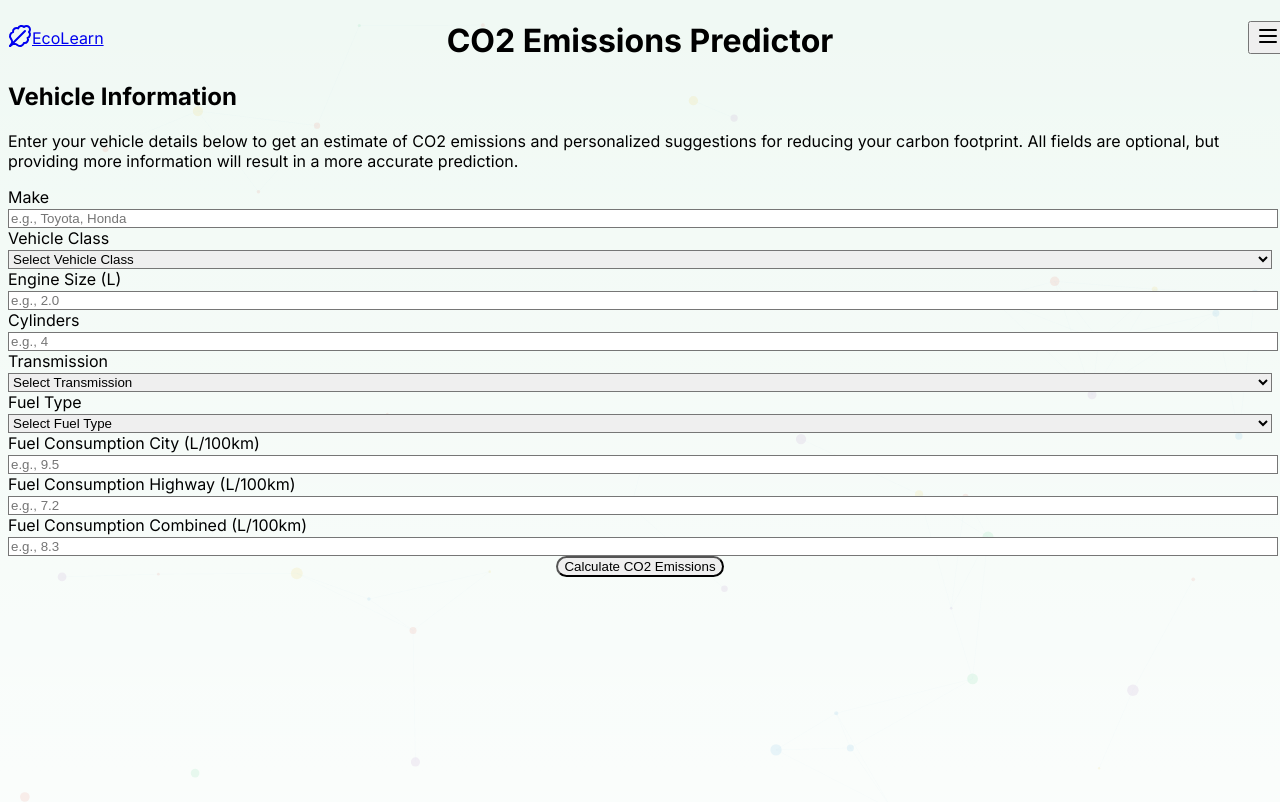
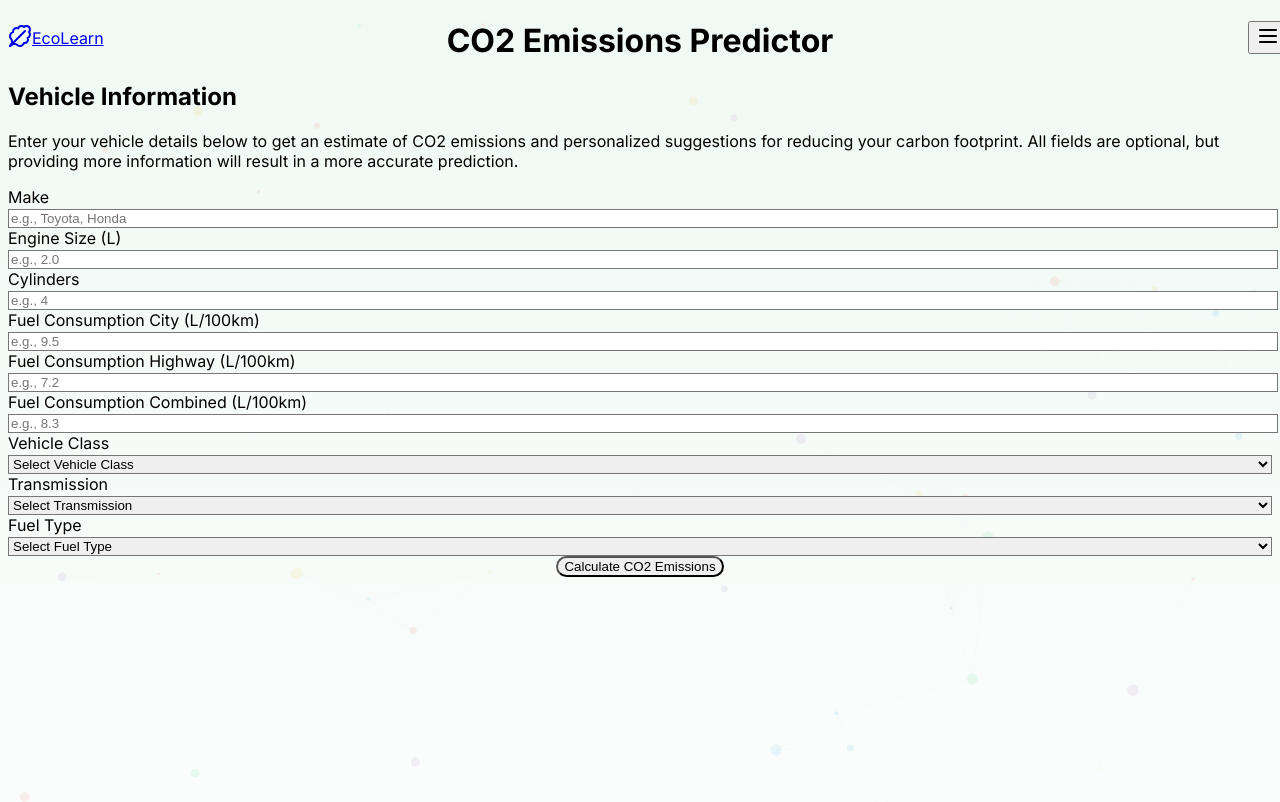
Before and after one commit to Zezo-Elkafoury/ecoeducation, a Next.js app: page /predictor in a window 1280 px wide. Shown: the top 802 px of the page. Built offline with nearby package versions, Linux system fonts and the light colour scheme.

Commit message:
Update CO2Form.tsx

```diff
--- a/components/co2/CO2Form.tsx
+++ b/components/co2/CO2Form.tsx
@@ -33,21 +33,34 @@ export default function CO2Form({ onSubmit, isLoading }: CO2FormProps) {
   return (
     <form onSubmit={handleSubmit} className="space-y-6">
       <div className="grid grid-cols-1 md:grid-cols-2 gap-6">
-        <div>
-          <label htmlFor="Make" className="block text-sm font-medium text-gray-700 mb-1">
-            Make
-          </label>
-          <input
-            type="text"
-            id="Make"
-            name="Make"
-            value={formData.Make}
-            onChange={handleChange}
-            className="w-full px-4 py-2 border border-gray-300 rounded-md focus:outline-none focus:ring-2 focus:ring-green-500"
-            placeholder="e.g., Toyota, Honda"
-          />
-        </div>
+        {[
+          { label: "Make", id: "Make", type: "text", placeholder: "e.g., Toyota, Honda" },
+          { label: "Engine Size (L)", id: "Engine_Size", type: "number", placeholder: "e.g., 2.0" },
+          { label: "Cylinders", id: "Cylinders", type: "number", placeholder: "e.g., 4" },
+          { label: "Fuel Consumption City (L/100km)", id: "Fuel_Consumption_City", type: "number", placeholder: "e.g., 9.5" },
+          { label: "Fuel Consumption Highway (L/100km)", id: "Fuel_Consumption_Hwy", type: "number", placeholder: "e.g., 7.2" },
+          { label: "Fuel Consumption Combined (L/100km)", id: "Fuel_Consumption_Comb", type: "number", placeholder: "e.g., 8.3" }
+        ].map((field) => (
+          <div key={field.id}>
+            <label htmlFor={field.id} className="block text-sm font-medium text-gray-700 mb-1">
+              {field.label}
+            </label>
+            <input
+              type={field.type}
+              id={field.id}
+              name={field.id}
+              value={formData[field.id as keyof FormData] || ""}
+              onChange={handleChange}
+              step={field.type === "number" ? "0.1" : undefined}
+              min={field.type === "number" ? "1" : undefined}
+              max={field.type === "number" ? "30" : undefined}
+              className="w-full px-4 py-2 border border-gray-300 rounded-md focus:outline-none focus:ring-2 focus:ring-green-500 bg-white text-black placeholder-gray-400"
+              placeholder={field.placeholder}
+            />
+          </div>
+        ))}
 
+        {/* Dropdown Fields */}
         <div>
           <label htmlFor="Vehicle_Class" className="block text-sm font-medium text-gray-700 mb-1">
             Vehicle Class
@@ -57,7 +70,7 @@ export default function CO2Form({ onSubmit, isLoading }: CO2FormProps) {
             name="Vehicle_Class"
             value={formData.Vehicle_Class}
             onChange={handleChange}
-            className="w-full px-4 py-2 border border-gray-300 rounded-md focus:outline-none focus:ring-2 focus:ring-green-500"
+            className="w-full px-4 py-2 border border-gray-300 rounded-md focus:outline-none focus:ring-2 focus:ring-green-500 bg-white text-black"
           >
             <option value="">Select Vehicle Class</option>
             <option value="SUV">SUV</option>
@@ -70,41 +83,6 @@ export default function CO2Form({ onSubmit, isLoading }: CO2FormProps) {
         </div>
 
         <div>
-          <label htmlFor="Engine_Size" className="block text-sm font-medium text-gray-700 mb-1">
-            Engine Size (L)
-          </label>
-          <input
-            type="number"
-            id="Engine_Size"
-            name="Engine_Size"
-            value={formData.Engine_Size}
-            onChange={handleChange}
-            step="0.1"
-            min="0.5"
-            max="10"
-            className="w-full px-4 py-2 border border-gray-300 rounded-md focus:outline-none focus:ring-2 focus:ring-green-500"
-            placeholder="e.g., 2.0"
-          />
-        </div>
-
-        <div>
-          <label htmlFor="Cylinders" className="block text-sm font-medium text-gray-700 mb-1">
-            Cylinders
-          </label>
-          <input
-            type="number"
-            id="Cylinders"
-            name="Cylinders"
-            value={formData.Cylinders}
-            onChange={handleChange}
-            min="3"
-            max="12"
-            className="w-full px-4 py-2 border border-gray-300 rounded-md focus:outline-none focus:ring-2 focus:ring-green-500"
-            placeholder="e.g., 4"
-          />
-        </div>
-
-        <div>
           <label htmlFor="Transmission" className="block text-sm font-medium text-gray-700 mb-1">
             Transmission
           </label>
@@ -113,7 +91,7 @@ export default function CO2Form({ onSubmit, isLoading }: CO2FormProps) {
             name="Transmission"
             value={formData.Transmission}
             onChange={handleChange}
-            className="w-full px-4 py-2 border border-gray-300 rounded-md focus:outline-none focus:ring-2 focus:ring-green-500"
+            className="w-full px-4 py-2 border border-gray-300 rounded-md focus:outline-none focus:ring-2 focus:ring-green-500 bg-white text-black"
           >
             <option value="">Select Transmission</option>
             <option value="A">Automatic</option>
@@ -132,7 +110,7 @@ export default function CO2Form({ onSubmit, isLoading }: CO2FormProps) {
             name="Fuel_Type"
             value={formData.Fuel_Type}
             onChange={handleChange}
-            className="w-full px-4 py-2 border border-gray-300 rounded-md focus:outline-none focus:ring-2 focus:ring-green-500"
+            className="w-full px-4 py-2 border border-gray-300 rounded-md focus:outline-none focus:ring-2 focus:ring-green-500 bg-white text-black"
           >
             <option value="">Select Fuel Type</option>
             <option value="X">Regular Gasoline</option>
@@ -140,60 +118,6 @@ export default function CO2Form({ onSubmit, isLoading }: CO2FormProps) {
             <option value="D">Diesel</option>
             <option value="E">Ethanol</option>
           </select>
-        </div>
-
-        <div>
-          <label htmlFor="Fuel_Consumption_City" className="block text-sm font-medium text-gray-700 mb-1">
-            Fuel Consumption City (L/100km)
-          </label>
-          <input
-            type="number"
-            id="Fuel_Consumption_City"
-            name="Fuel_Consumption_City"
-            value={formData.Fuel_Consumption_City}
-            onChange={handleChange}
-            step="0.1"
-            min="1"
-            max="30"
-            className="w-full px-4 py-2 border border-gray-300 rounded-md focus:outline-none focus:ring-2 focus:ring-green-500"
-            placeholder="e.g., 9.5"
-          />
-        </div>
-
-        <div>
-          <label htmlFor="Fuel_Consumption_Hwy" className="block text-sm font-medium text-gray-700 mb-1">
-            Fuel Consumption Highway (L/100km)
-          </label>
-          <input
-            type="number"
-            id="Fuel_Consumption_Hwy"
-            name="Fuel_Consumption_Hwy"
-            value={formData.Fuel_Consumption_Hwy}
-            onChange={handleChange}
-            step="0.1"
-            min="1"
-            max="30"
-            className="w-full px-4 py-2 border border-gray-300 rounded-md focus:outline-none focus:ring-2 focus:ring-green-500"
-            placeholder="e.g., 7.2"
-          />
-        </div>
-
-        <div>
-          <label htmlFor="Fuel_Consumption_Comb" className="block text-sm font-medium text-gray-700 mb-1">
-            Fuel Consumption Combined (L/100km)
-          </label>
-          <input
-            type="number"
-            id="Fuel_Consumption_Comb"
-            name="Fuel_Consumption_Comb"
-            value={formData.Fuel_Consumption_Comb}
-            onChange={handleChange}
-            step="0.1"
-            min="1"
-            max="30"
-            className="w-full px-4 py-2 border border-gray-300 rounded-md focus:outline-none focus:ring-2 focus:ring-green-500"
-            placeholder="e.g., 8.3"
-          />
         </div>
       </div>
 
```
